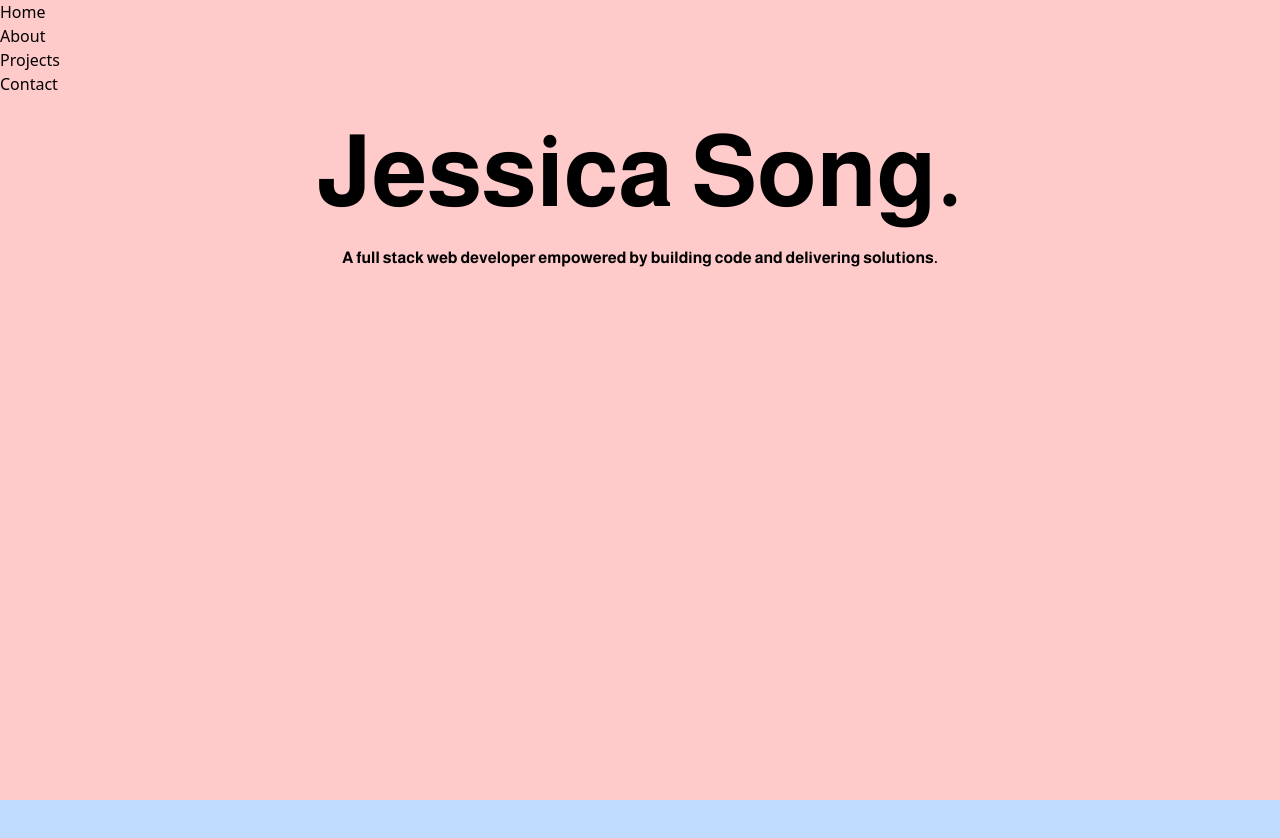
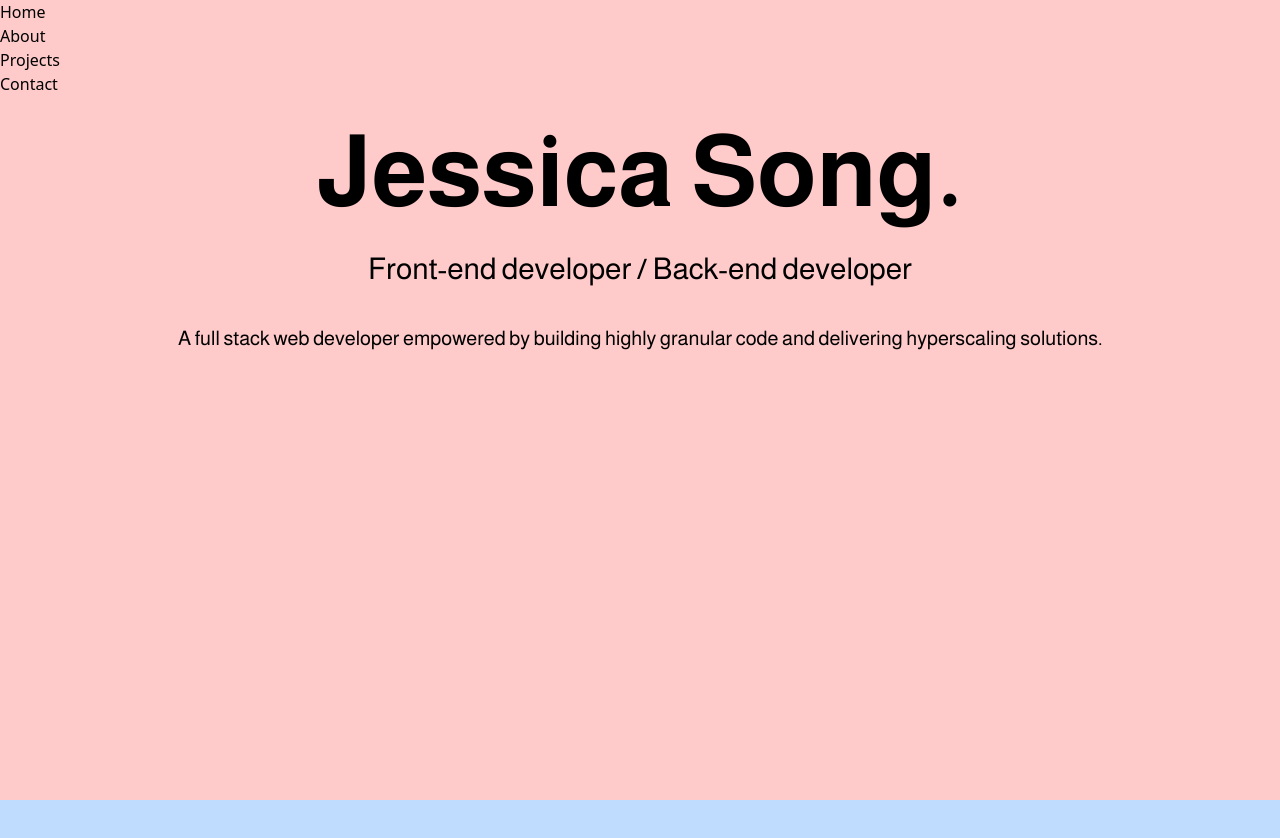
Before and after one commit to jsong73/jessica-song, a React (Create React App) app: page / in a window 1280 px wide. Shown: the top 838 px of the page. Built offline with nearby package versions, Linux system fonts and the light colour scheme.

Commit message:
worked on title and bio

```diff
--- a/public/index.html
+++ b/public/index.html
@@ -8,7 +8,7 @@
   <!-- google font -->
   <link rel="preconnect" href="https://fonts.googleapis.com">
   <link rel="preconnect" href="https://fonts.gstatic.com" crossorigin>
-  <link href="https://fonts.googleapis.com/css2?family=Almarai:wght@700&display=swap" rel="stylesheet">
+  <link href="https://fonts.googleapis.com/css2?family=Almarai:wght@400;700&display=swap" rel="stylesheet">
 
   </head>
   <body>
--- a/src/App.css
+++ b/src/App.css
@@ -5,8 +5,15 @@ html{
 #full-name{
     font-family: 'Almarai', sans-serif;
     font-size: 100px;
+    font-weight: 700;
+}
+
+#title{
+    font-family: 'Almarai', sans-serif;
+    font-size: 30px;
 }
 
 #bio{
     font-family: 'Almarai', sans-serif;
+    font-size: 20px;
 }
--- a/src/pages/PortfolioContainer.js
+++ b/src/pages/PortfolioContainer.js
@@ -17,12 +17,17 @@ function PortfolioContainer () {
                 </ul>
             </nav>
 
-            <h1 id="full-name"className="text-center justify-center items-center"> Jessica
+            <h1 id="full-name" className="text-center justify-center items-center"> Jessica
             Song.
             </h1>
 
-            <p id="bio" className="text-center justify-center items-center"> A full stack web developer
-            empowered by building code and delivering solutions.
+            <h1 id="title" className="text-center justify-center items-center">Front-end developer
+            / Back-end developer
+            </h1>
+
+            <p id="bio" className="mt-8 text-center justify-center items-center"> A full stack
+            web developer empowered by building highly granular code and delivering hyperscaling
+            solutions.
             </p>
 
 
```
